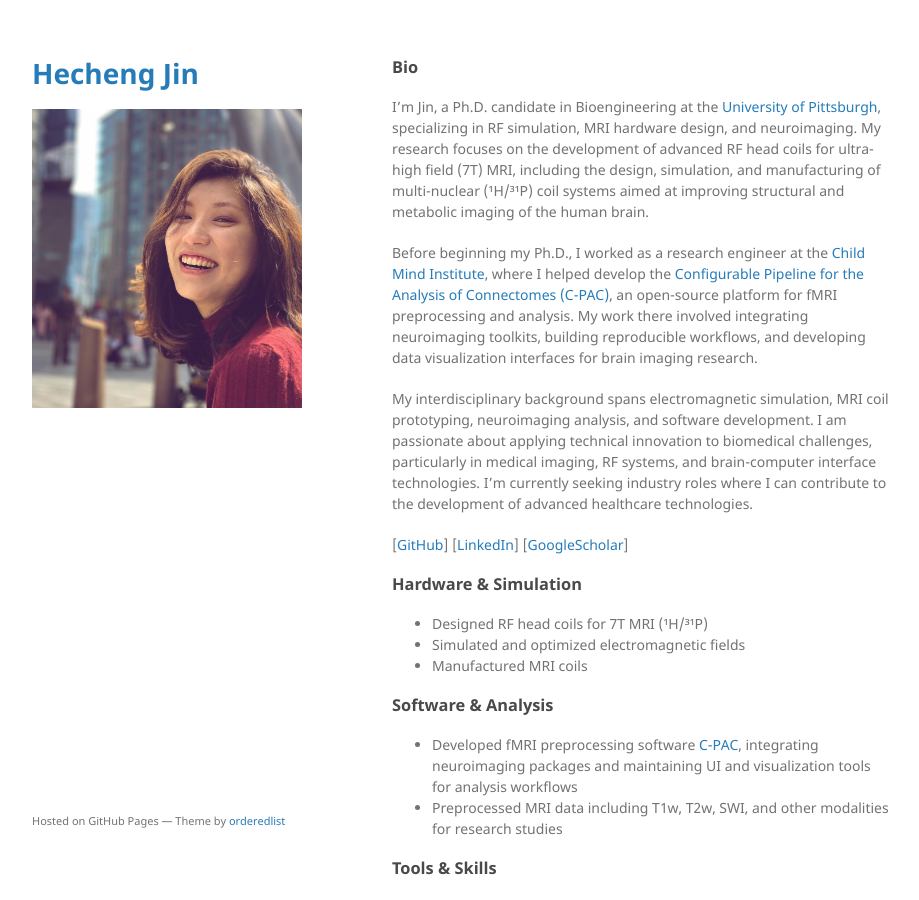
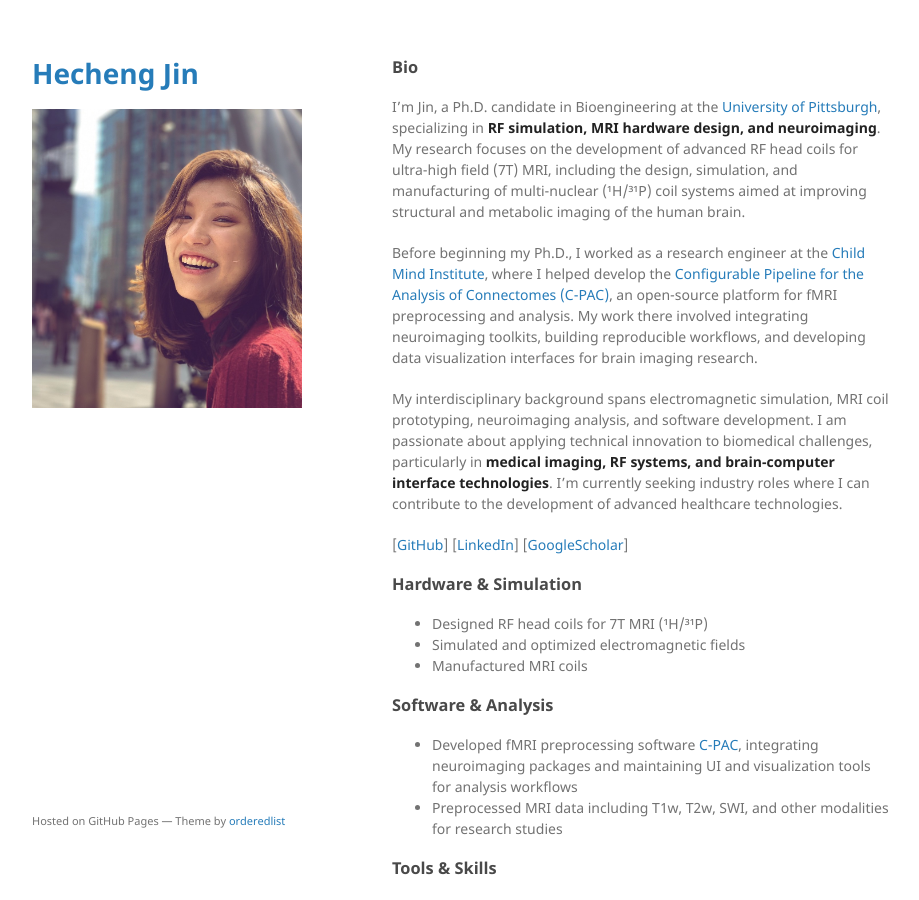
Before and after one commit to HechengJin0/hechengjin0.github.io, a Jekyll site: the page built from index.md, in a window 1280 px wide and 900 px high. Shown: the whole window, without its empty margins (178-1097 px from the left). Built offline with Jekyll 4.4.1, drawn with Linux system fonts in a browser that asks for light colours; the repository's description, which GitHub fills in, is left out; our own code applies the rules of GitHub Pages for plain Markdown files.

```diff
--- a/index.md
+++ b/index.md
@@ -3,11 +3,11 @@ layout: default
 ---
 
 ### Bio
-I’m Jin, a Ph.D. candidate in Bioengineering at the [University of Pittsburgh](https://rf-research-facility.engineering.pitt.edu/), specializing in RF simulation, MRI hardware design, and neuroimaging. My research focuses on the development of advanced RF head coils for ultra-high field (7T) MRI, including the design, simulation, and manufacturing of multi-nuclear (¹H/³¹P) coil systems aimed at improving structural and metabolic imaging of the human brain.
+I’m Jin, a Ph.D. candidate in Bioengineering at the [University of Pittsburgh](https://rf-research-facility.engineering.pitt.edu/), specializing in **RF simulation, MRI hardware design, and neuroimaging**. My research focuses on the development of advanced RF head coils for ultra-high field (7T) MRI, including the design, simulation, and manufacturing of multi-nuclear (¹H/³¹P) coil systems aimed at improving structural and metabolic imaging of the human brain.
 
 Before beginning my Ph.D., I worked as a research engineer at the [Child Mind Institute](https://childmind.org/center/computational-neuroimaging-lab/), where I helped develop the [Configurable Pipeline for the Analysis of Connectomes (C-PAC)](https://fcp-indi.github.io/), an open-source platform for fMRI preprocessing and analysis. My work there involved integrating neuroimaging toolkits, building reproducible workflows, and developing data visualization interfaces for brain imaging research.
 
-My interdisciplinary background spans electromagnetic simulation, MRI coil prototyping, neuroimaging analysis, and software development. I am passionate about applying technical innovation to biomedical challenges, particularly in medical imaging, RF systems, and brain-computer interface technologies. I’m currently seeking industry roles where I can contribute to the development of advanced healthcare technologies.
+My interdisciplinary background spans electromagnetic simulation, MRI coil prototyping, neuroimaging analysis, and software development. I am passionate about applying technical innovation to biomedical challenges, particularly in **medical imaging, RF systems, and brain-computer interface technologies**. I’m currently seeking industry roles where I can contribute to the development of advanced healthcare technologies.
 
 [[GitHub](https://github.com/HechengJin0)]
 [[LinkedIn](https://www.linkedin.com/in/hecheng-jin)]
```
